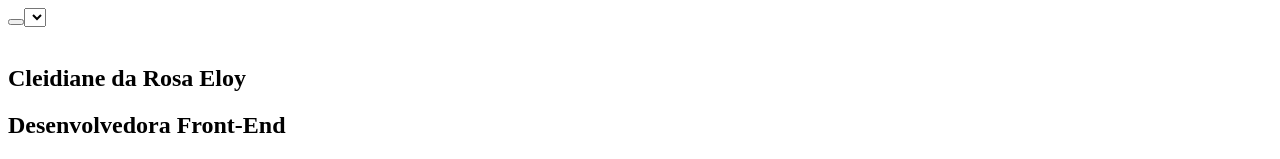
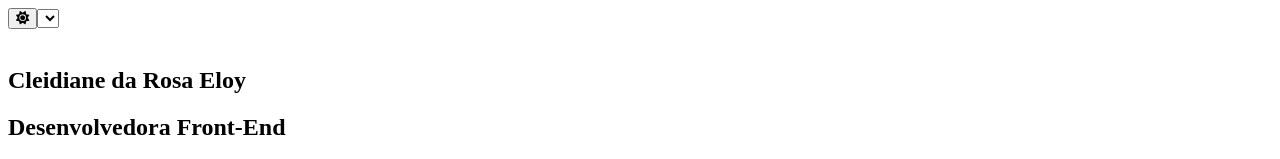
Before and after one commit to cleidianeloy/perfil, a React (Create React App) app: page / in a window 1280 px wide. Shown: the top 159 px of the page. Built offline with nearby package versions, Linux system fonts and the light colour scheme; the HTML template or start-up script is replaced by a standard one.

Commit message:
starting with fontAwesome

```diff
--- a/package.json
+++ b/package.json
@@ -3,6 +3,9 @@
   "version": "0.1.0",
   "private": true,
   "dependencies": {
+    "@fortawesome/fontawesome-svg-core": "^6.6.0",
+    "@fortawesome/free-solid-svg-icons": "^6.6.0",
+    "@fortawesome/react-fontawesome": "^0.2.2",
     "@testing-library/jest-dom": "^5.17.0",
     "@testing-library/react": "^13.4.0",
     "@testing-library/user-event": "^13.5.0",
--- a/src/Home.js
+++ b/src/Home.js
@@ -1,10 +1,16 @@
+import { FontAwesomeIcon } from '@fortawesome/react-fontawesome'
+import { faMoon, faSun } from '@fortawesome/free-solid-svg-icons'
+import { library } from "@fortawesome/fontawesome-svg-core";
+library.add(faMoon, faSun);
 function Home(props){
     const [themeDark, setThemeDark] = props.themeDark;
     return (
         <section>
             <aside>
-                <button></button>
-                <select></select>
+                <button><FontAwesomeIcon icon={`fa-solid ${themeDark ? 'fa-moon' : 'fa-sun'}` }/> </button>
+                <select>
+
+                </select>
             </aside>
             <main>
                 <img/>
```
Also changed, not shown: 1 other file (tests, documents, lock files or other folders).
